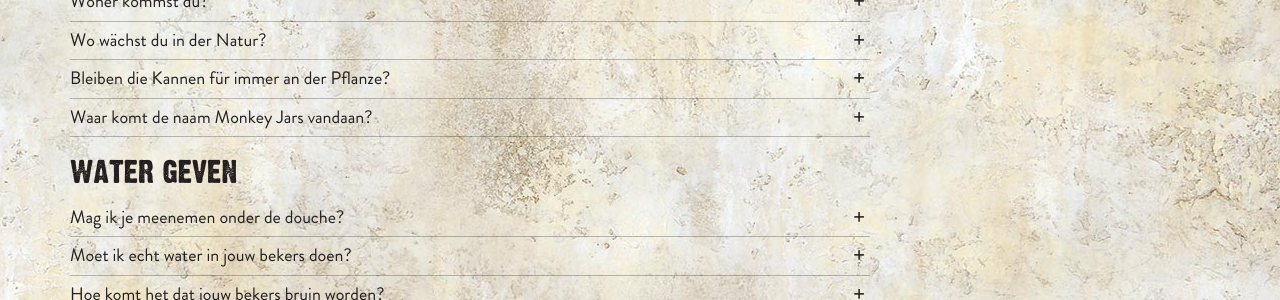
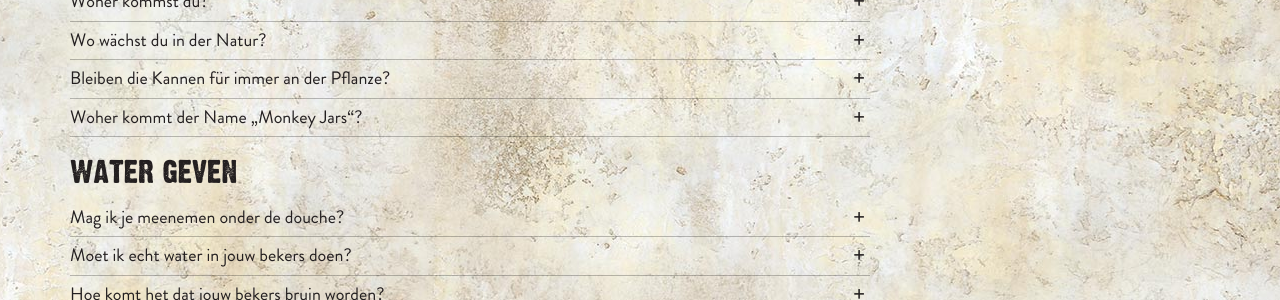
Before and after one commit to jhvanderschee/monkeyjars_de, a Jekyll site: the page built from wissenswertes/index.md, in a window 1280 px wide and 900 px high. Shown: the part 365-665 px from the top of the window. Built offline with Jekyll 4.4.1, drawn with Linux system fonts in a browser that asks for light colours; part of the change alters nothing that is shown.

Commit message:
Updated 'wissenswertes/index.md' via CloudCannon

```diff
--- a/wissenswertes/index.md
+++ b/wissenswertes/index.md
@@ -21,11 +21,12 @@ oorsprong:
       meine Kannen behalte, hängt immer davon ab, wie gut ich gepflegt werde.
       Wenn ich nicht genug Wasser trinke, können die Kannen austrocknen – dann
       werden sie braun – und absterben.
-  - title: Waar komt de naam Monkey Jars vandaan?
+  - title: Woher kommt der Name „Monkey Jars“?
     content: >-
-      De apen die door de jungle slingeren nemen onderweg wel eens een slokje
-      water uit mijn beker. Vandaar de naam ‘Monkey Jars’. Ik word ook wel
-      ‘bekerplant’ genoemd. Maar jij mag ‘Monkey Jars’ zeggen ;-).
+      Wenn die Affen durch den Dschungel schwingen, trinken sie unterwegs gerne
+      mal Wasser aus einer meiner Kannen. Daher der Name „Monkey Jars“. Ich bin
+      auch als „Kannenpflanze“ bekannt, aber du darfst mich gerne „Monkey Jars“
+      nennen ;-)
 water_geven:
   - title: Mag ik je meenemen onder de douche?
     content: >-
```
